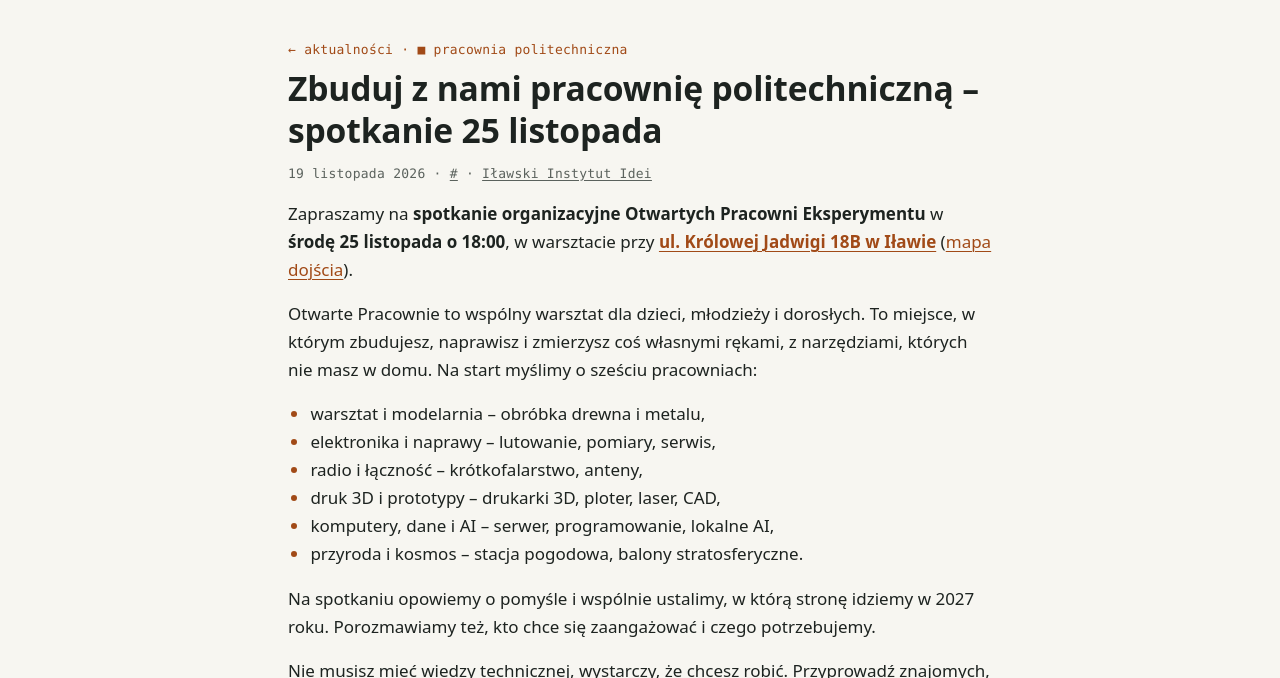
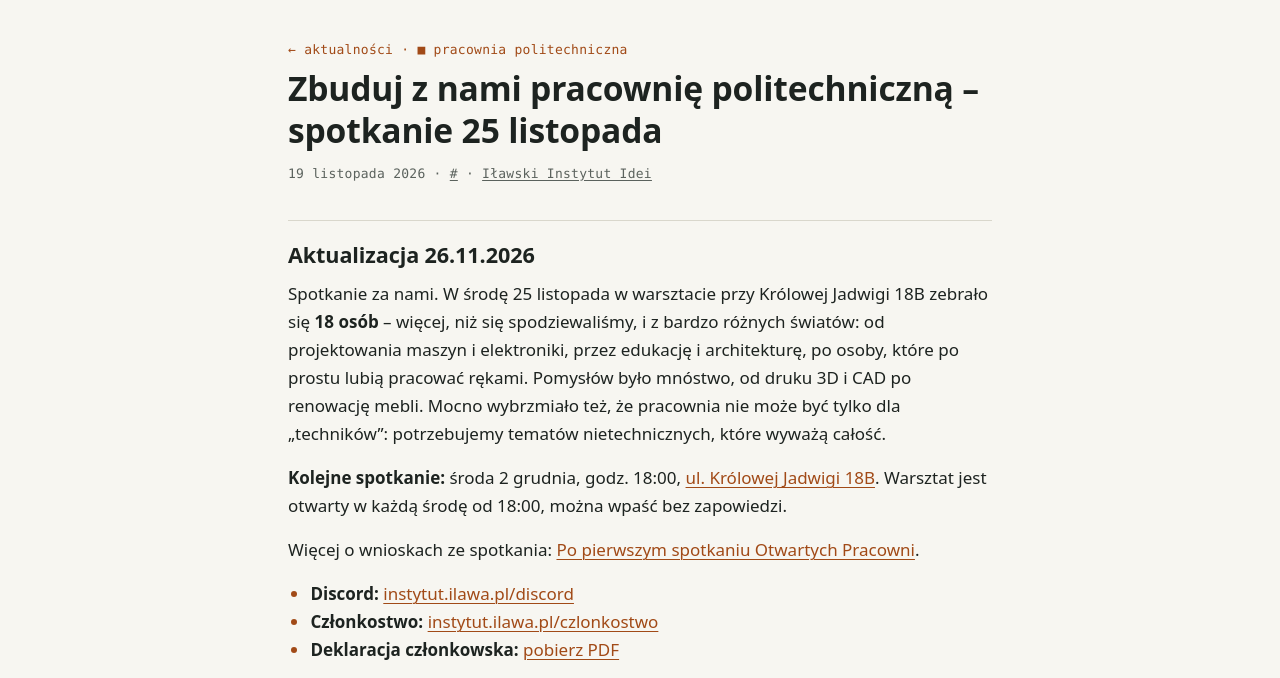
Before and after one commit to yasiupl/instytut.14-200.pl, an Eleventy site: page src/aktualnosci/spotkanie-organizacyjne-25-11.md in a window 1280 px wide. Shown: the part 122-800 px from the top of the page. Built offline with nearby package versions, Linux system fonts and the light colour scheme; Eleventy itself is replaced by a stand-in of ours; files that its build step writes are made by us from their sources; no server answers; what sharp would draw is missing.

Commit message:
Aktualizacja ogłoszenia o spotkaniu 25.11: wynik i zaproszenie na 2 grudnia

```diff
--- a/src/aktualnosci/spotkanie-organizacyjne-25-11.md
+++ b/src/aktualnosci/spotkanie-organizacyjne-25-11.md
@@ -7,6 +7,18 @@ description: Zapraszamy na spotkanie organizacyjne Otwartych Pracowni Eksperymen
 image: /assets/img/plakat-otwarte-pracownie.webp
 image_alt: Plakat „Zbuduj z nami pracownię politechniczną w Iławie” z listą sześciu pracowni
 ---
+## Aktualizacja 26.11.2026
+
+Spotkanie za nami. W środę 25 listopada w warsztacie przy Królowej Jadwigi 18B zebrało się **18 osób** – więcej, niż się spodziewaliśmy, i z bardzo różnych światów: od projektowania maszyn i elektroniki, przez edukację i architekturę, po osoby, które po prostu lubią pracować rękami. Pomysłów było mnóstwo, od druku 3D i CAD po renowację mebli. Mocno wybrzmiało też, że pracownia nie może być tylko dla „techników”: potrzebujemy tematów nietechnicznych, które wyważą całość.
+
+**Kolejne spotkanie:** środa 2 grudnia, godz. 18:00, [ul. Królowej Jadwigi 18B](/kontakt/#dojscie). Warsztat jest otwarty w każdą środę od 18:00, można wpaść bez zapowiedzi.
+
+Więcej o wnioskach ze spotkania: [Po pierwszym spotkaniu Otwartych Pracowni](/aktualnosci/po-pierwszym-spotkaniu-otwartych-pracowni/).
+
+- **Discord:** [instytut.ilawa.pl/discord](https://instytut.ilawa.pl/discord)
+- **Członkostwo:** [instytut.ilawa.pl/czlonkostwo](https://instytut.ilawa.pl/czlonkostwo/)
+- **Deklaracja członkowska:** [pobierz PDF](/dokumenty/deklaracja-czlonkowska.pdf)
+
 Zapraszamy na **spotkanie organizacyjne Otwartych Pracowni Eksperymentu** w **środę 25 listopada o 18:00**, w warsztacie przy **[ul. Królowej Jadwigi 18B w Iławie](/kontakt/#dojscie)** ([mapa dojścia](/kontakt/#dojscie)).
 
 Otwarte Pracownie to wspólny warsztat dla dzieci, młodzieży i dorosłych. To miejsce, w którym zbudujesz, naprawisz i zmierzysz coś własnymi rękami, z narzędziami, których nie masz w domu. Na start myślimy o sześciu pracowniach:
```
